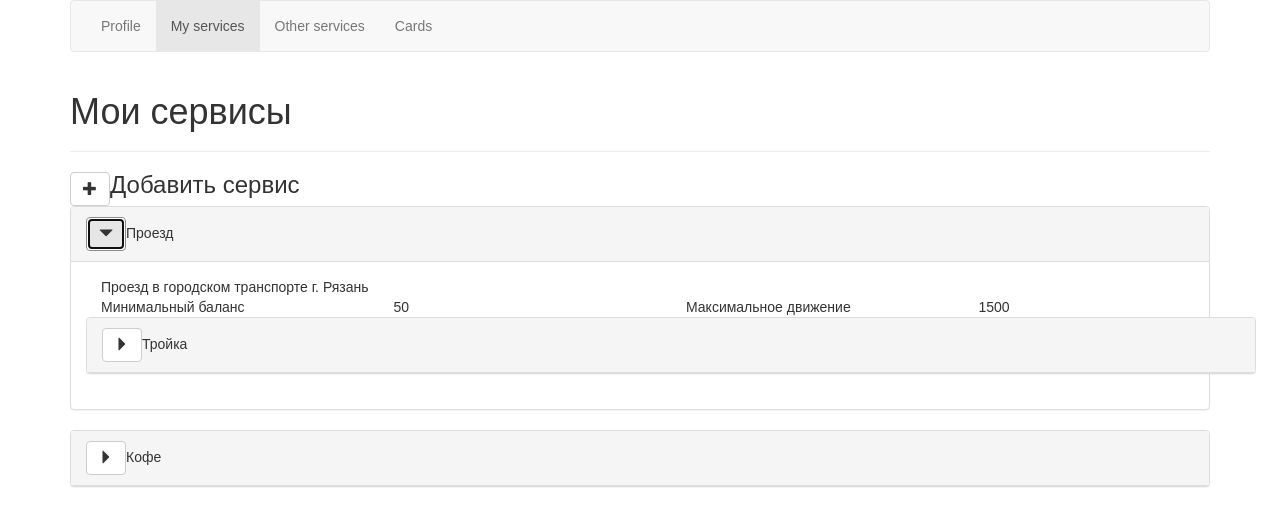
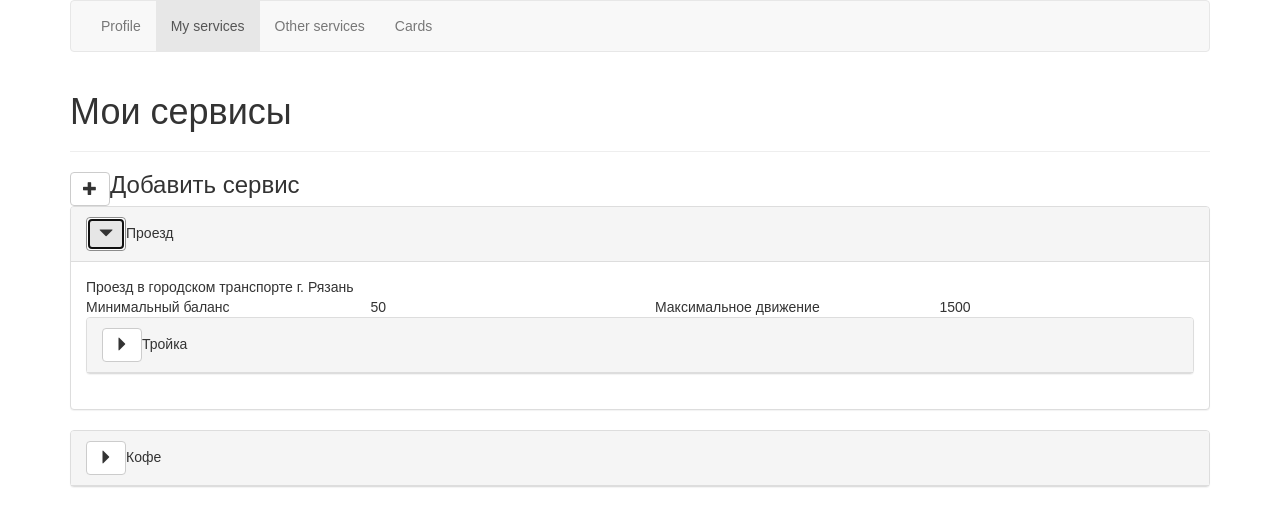
Before and after one commit to ExecutionLLC/cross_transaction_system, a React (Create React App) app in the folder frontend/: page /myservices in a window 1280 px wide. Both pictures are taken after a click on the button 106 px from the left and 233 px from the top of the page. Shown: the top 526 px of the page. Built offline with nearby package versions, Linux system fonts and the light colour scheme.

Commit message:
my services tab: layout fixed

```diff
--- a/frontend/src/Views/MyServices/MyServices.jsx
+++ b/frontend/src/Views/MyServices/MyServices.jsx
@@ -161,7 +161,7 @@ class MyServices extends Component {
       expandedServicesOperatorsHash, changingServicesOperatorsHash, errorServicesOperatorsHash,
     } = this.state;
     return (
-      <Grid>
+      <div>
         <Row>
           <Col sm={12}>
             {service.description}
@@ -182,6 +182,7 @@ class MyServices extends Component {
           </Col>
         </Row>
         <Row>
+          <Col sm={12}>
             {this.renderServiceOperators(
               service.operators,
               service._id,
@@ -189,8 +190,9 @@ class MyServices extends Component {
               changingServicesOperatorsHash[service._id] || Object.create(null),
               errorServicesOperatorsHash[service._id] || Object.create(null),
             )}
+          </Col>
         </Row>
-      </Grid>
+      </div>
     );
   }
 
```
Lines whose indentation alone changed are shown as unchanged.
